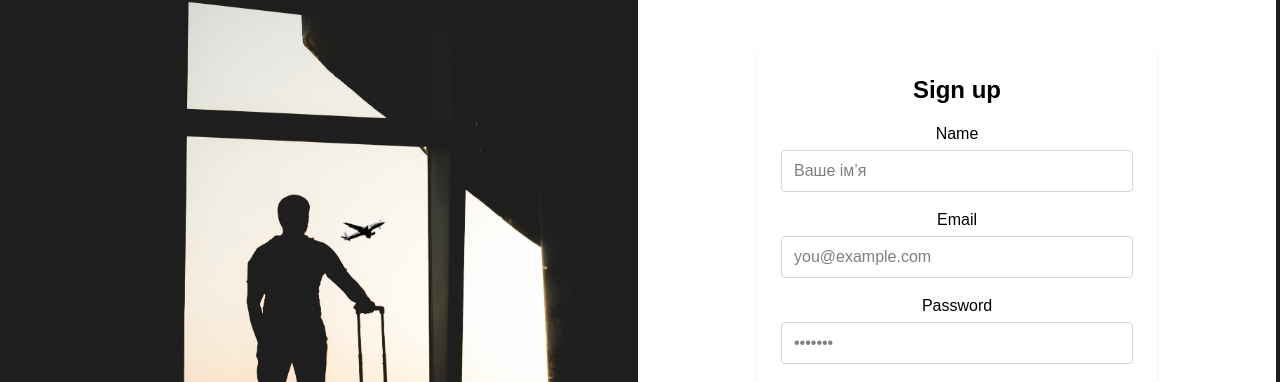
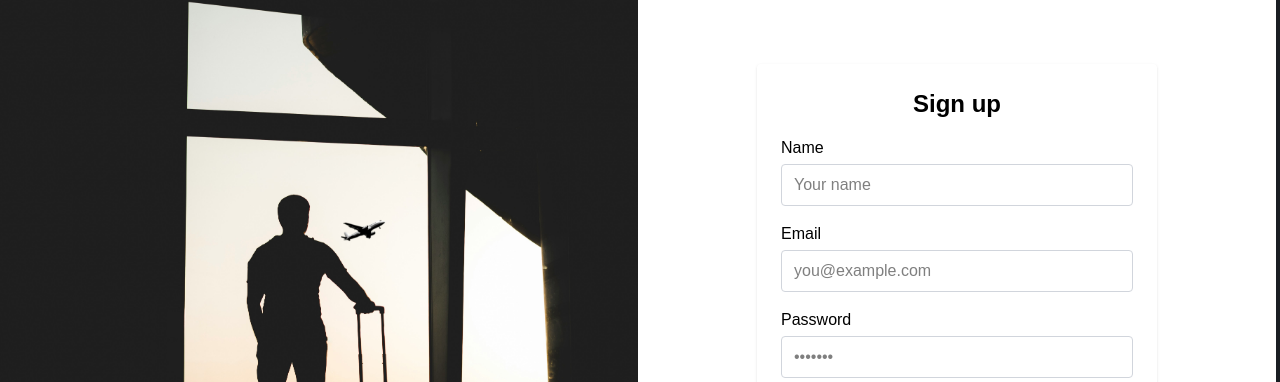
Before and after one commit to cloudmenson/cloudmenson.github.io, a Next.js app: page /signup in a window 1280 px wide. Shown: the part 132-514 px from the top of the page. Built offline with nearby package versions, Linux system fonts and the light colour scheme; no server answers; sample sign-in values are in the browser's storage.

Commit message:
Updates auth

```diff
--- a/src/app/reset-password/page.tsx
+++ b/src/app/reset-password/page.tsx
@@ -49,14 +49,14 @@ export default function ResetPasswordPage() {
 
           <button
             type="submit"
-            className="w-full bg-blue-600 text-white py-2 px-4 rounded hover:bg-blue-700 transition"
+            className="w-full bg-blue-600 text-white py-2 px-4 rounded hover:bg-blue-700 transition cursor-pointer mb-[30px]"
           >
             {t("Reset Password")}
           </button>
 
           <Link
             href="/signin"
-            className="text-sm underline block text-gray-600 mt-4 text-center"
+            className="text-sm underline block text-gray-600 text-center"
           >
             {t("Back to Sign in")}
           </Link>
--- a/src/app/signin/page.tsx
+++ b/src/app/signin/page.tsx
@@ -51,7 +51,9 @@ export default function SigninPage() {
           </div>
 
           <div className="mb-6">
-            <label className="block mb-1 font-medium text-start">Password</label>
+            <label className="block mb-1 font-medium text-start">
+              Password
+            </label>
 
             <input
               required
@@ -66,21 +68,17 @@ export default function SigninPage() {
           <button
             type="submit"
             onClick={handleSubmit}
-            className="w-full bg-blue-600 text-white py-2 px-4 rounded hover:bg-blue-700 transition"
+            className="w-full bg-blue-600 text-white py-2 px-4 rounded hover:bg-blue-700 transition cursor-pointer mb-[10px]"
           >
             Sign in
           </button>
 
-          <Link href='/reset-password' className="text-sm text-blue-500 hover:underline block">
-            Forgot your password?
-          </Link>
-
-          <div className="my-4 text-gray-500 text-sm">or</div>
+          <p className="text-gray-500 text-sm mb-[10px]">or</p>
 
           <button
             type="button"
             onClick={signInWithGoogle}
-            className="flex items-center justify-center gap-2 border border-gray-300 rounded px-4 py-2 hover:bg-gray-100 w-full"
+            className="flex items-center justify-center gap-2 border border-gray-300 rounded px-4 py-2 hover:bg-gray-100 w-full cursor-pointer"
           >
             <Image
               width={20}
@@ -92,7 +90,17 @@ export default function SigninPage() {
             <span>Sign in with Google</span>
           </button>
 
-          <Link className="underline block text-sm text-gray-600 mt-4" href="/signup">
+          <Link
+            href="/reset-password"
+            className="text-sm text-blue-500 hover:underline block text-end"
+          >
+            Forgot your password?
+          </Link>
+
+          <Link
+            className="underline block text-sm text-gray-600 mt-4"
+            href="/signup"
+          >
             {t("Don't have an account?")}
           </Link>
         </form>
--- a/src/app/signup/page.tsx
+++ b/src/app/signup/page.tsx
@@ -39,20 +39,20 @@ export default function SignupPage() {
           <h1 className="text-2xl font-bold mb-4 text-center">Sign up</h1>
 
           <div className="mb-4">
-            <label className="block mb-1 font-medium">Name</label>
+            <label className="block mb-1 font-medium text-start">Name</label>
 
             <input
               required
               type="text"
               value={name}
-              placeholder="Ваше ім’я"
+              placeholder="Your name"
               onChange={(e) => setName(e.target.value)}
               className="w-full border border-gray-300 rounded px-3 py-2"
             />
           </div>
 
           <div className="mb-4">
-            <label className="block mb-1 font-medium">Email</label>
+            <label className="block mb-1 font-medium text-start">Email</label>
 
             <input
               required
@@ -65,7 +65,9 @@ export default function SignupPage() {
           </div>
 
           <div className="mb-6">
-            <label className="block mb-1 font-medium">Password</label>
+            <label className="block mb-1 font-medium text-start">
+              Password
+            </label>
 
             <input
               required
@@ -79,17 +81,17 @@ export default function SignupPage() {
 
           <button
             type="submit"
-            className="w-full bg-blue-600 text-white py-2 px-4 rounded hover:bg-blue-700 transition"
+            className="w-full bg-blue-600 text-white py-2 px-4 rounded hover:bg-blue-700 transition cursor-pointer mb-[10px]"
           >
             Sign up
           </button>
 
-          <div className="text-gray-500 text-sm">or</div>
+          <p className="text-gray-500 text-sm mb-[10px]">or</p>
 
           <button
             type="button"
             onClick={signInWithGoogle}
-            className="flex items-center justify-center gap-2 border border-gray-300 rounded px-4 py-2 hover:bg-gray-100 w-full"
+            className="flex items-center justify-center gap-2 border border-gray-300 rounded px-4 py-2 hover:bg-gray-100 w-full cursor-pointer"
           >
             <Image
               width={20}
```
